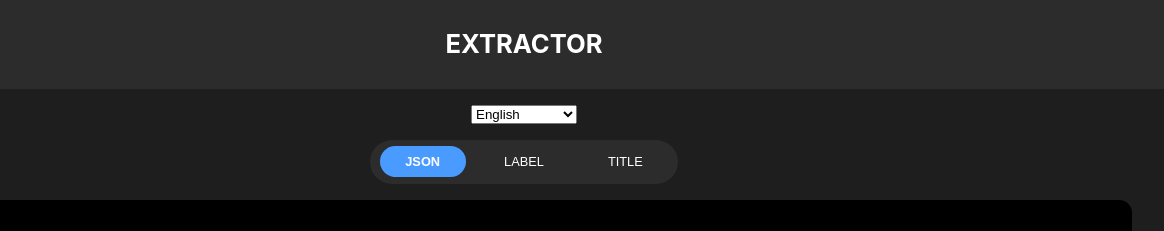
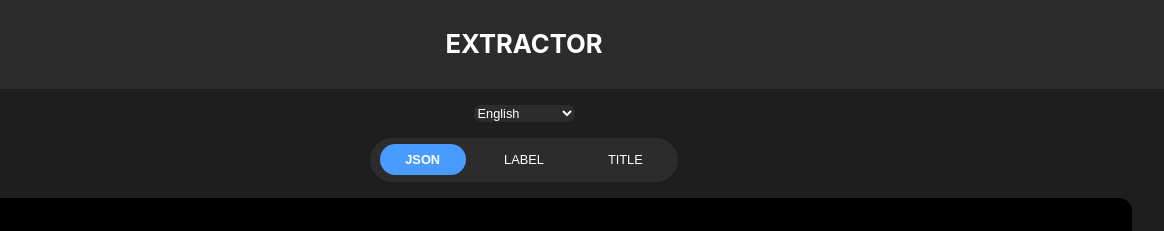
Before and after one commit to ghabrielsoares/extractor, a plain HTML site: page index.html in a window 1280 px wide. Shown: the top 231 px of the page, 116-1280 px from the left. Drawn offline with Linux system fonts and the light colour scheme.

Commit message:
V2.0.3
V2.0.3

```diff
--- a/index.html
+++ b/index.html
@@ -15,8 +15,8 @@
     <h1>EXTRACTOR</h1>
   </header>
 
-  <div id="languageSelector" style="display: flex; justify-content: center; margin-top: 2vh;">
-    <select id="langSelect">
+  <div class="ls-button" id="languageSelector">
+    <select class="ls-button" id="langSelect">
       <option value="en">English</option>
       <option value="pt">Português-BR</option>
     </select>
--- a/style.css
+++ b/style.css
@@ -54,6 +54,25 @@ h1 {
   font-weight: bold;
   margin: 0 auto;
 }
+
+/* === MULTI LANGUAGE SUPPORT === */
+.ls-button{
+  border-radius: 0.9vh;
+  border: none;
+}
+
+#languageSelector {
+  display: flex;
+  justify-content: center;
+  margin-top: 2vh;
+}
+
+#langSelect{
+  background-color: var(--panel);
+  color: var(--text);
+  font-size: var(--font-s);
+}
+
 
 /* === TABS === */
 .tabs {
```
